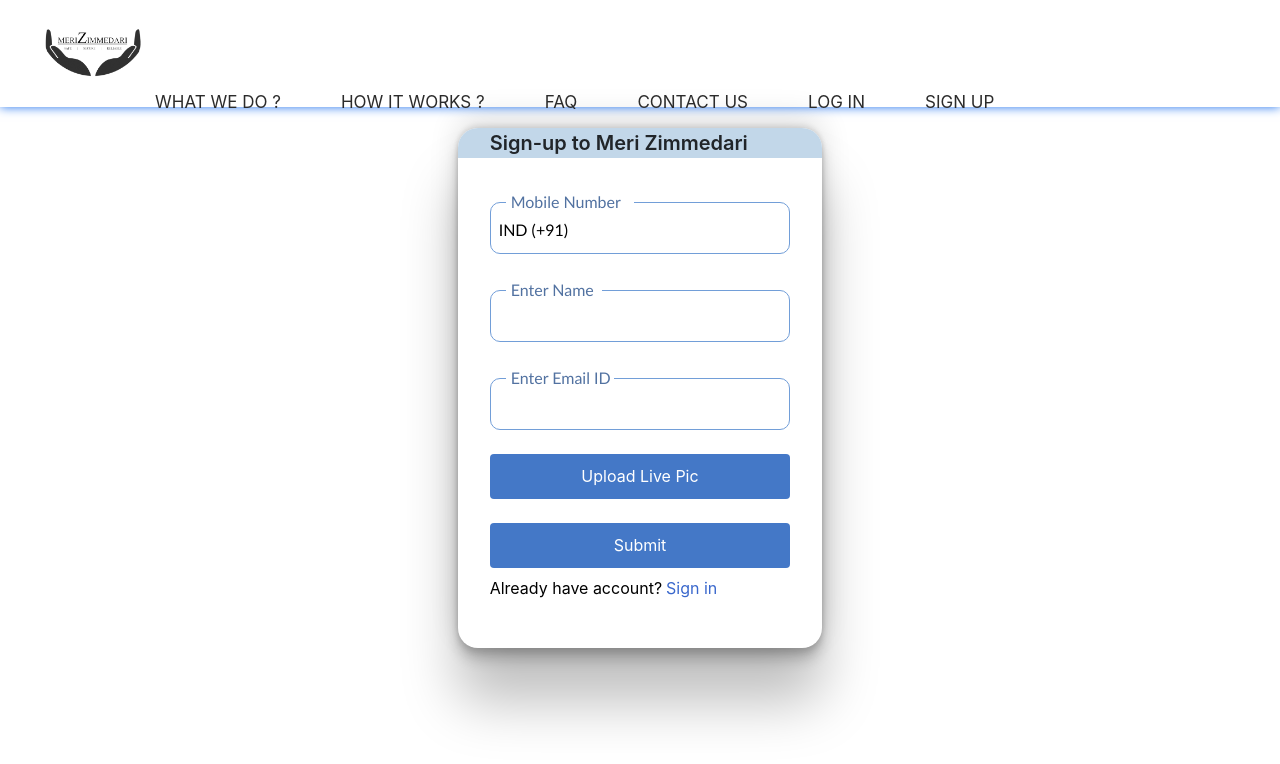
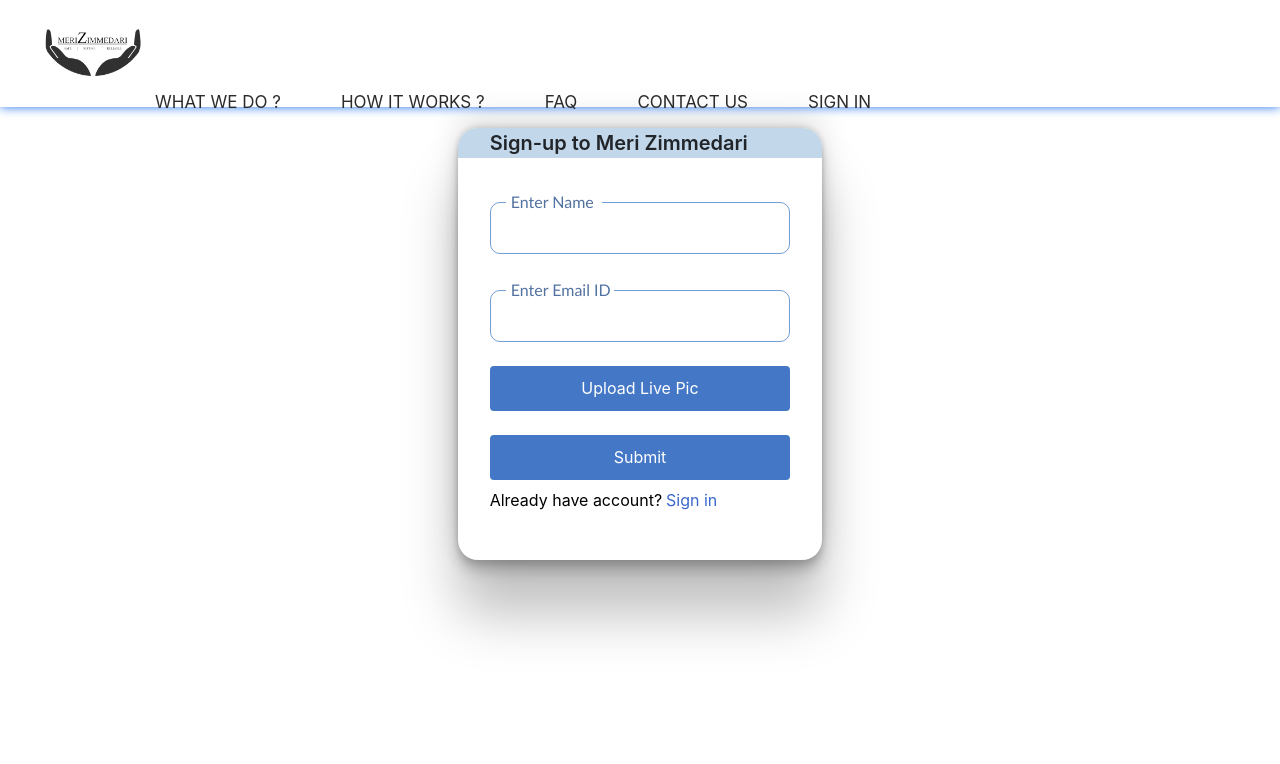
Before and after one commit to sanjaysen0001/meri-zimmedari, a React (Create React App) app: page /#/registration in a window 1280 px wide. Shown: the top 764 px of the page. Built offline with nearby package versions, Linux system fonts and the light colour scheme.

Commit message:
zimmedari

```diff
--- a/src/Component1/Forgototpverify.js
+++ b/src/Component1/Forgototpverify.js
@@ -36,11 +36,9 @@
                               <a class="nav-link" href="https://merizimmedari.com/contact.html">Contact Us</a>
                            </li>
                            <li class="nav-item">
-                              <a class="nav-link" href="https://user.merizimmedari.com/#/" target="_blank">Log in</a>
+                              <a class="nav-link" href="https://user.merizimmedari.com/#/" target="_blank">Sign in</a>
                            </li>
-                           <li class="nav-item">
-                              <a class="nav-link" href="https://user.merizimmedari.com/#/registration" target="_blank">Sign up</a>
-                           </li>
+
                         </ul>
                      </div>
                   </nav>
--- a/src/Component1/Login.js
+++ b/src/Component1/Login.js
@@ -92,11 +92,9 @@
                               <a class="nav-link" href="https://merizimmedari.com/contact.html">Contact Us</a>
                            </li>
                            <li class="nav-item">
-                              <a class="nav-link" href="https://user.merizimmedari.com/#/" target="_blank">Log in</a>
+                              <a class="nav-link" href="https://user.merizimmedari.com/#/" target="_blank">Sign in</a>
                            </li>
-                           <li class="nav-item">
-                              <a class="nav-link" href="https://user.merizimmedari.com/#/registration" target="_blank">Sign up</a>
-                           </li>
+
                         </ul>
                      </div>
                   </nav>
--- a/src/Component1/Loginwithpassword.js
+++ b/src/Component1/Loginwithpassword.js
@@ -48,11 +48,9 @@
                               <a class="nav-link" href="https://merizimmedari.com/contact.html">Contact Us</a>
                            </li>
                            <li class="nav-item">
-                              <a class="nav-link" href="https://user.merizimmedari.com/#/" target="_blank">Log in</a>
+                              <a class="nav-link" href="https://user.merizimmedari.com/#/" target="_blank">Sign in</a>
                            </li>
-                           <li class="nav-item">
-                              <a class="nav-link" href="https://user.merizimmedari.com/#/registration" target="_blank">Sign up</a>
-                           </li>
+
                         </ul>
                      </div>
                   </nav>
--- a/src/Component1/Otpveri.js
+++ b/src/Component1/Otpveri.js
@@ -42,11 +42,9 @@
                               <a class="nav-link" href="https://merizimmedari.com/contact.html">Contact Us</a>
                            </li>
                            <li class="nav-item">
-                              <a class="nav-link" href="https://user.merizimmedari.com/#/" target="_blank">Log in</a>
+                              <a class="nav-link" href="https://user.merizimmedari.com/#/" target="_blank">Sign in</a>
                            </li>
-                           <li class="nav-item">
-                              <a class="nav-link" href="https://user.merizimmedari.com/#/registration" target="_blank">Sign up</a>
-                           </li>
+
                         </ul>
                      </div>
                   </nav>
--- a/src/Component1/Register.js
+++ b/src/Component1/Register.js
@@ -42,11 +42,9 @@
                        <a class="nav-link" href="https://merizimmedari.com/contact.html">Contact Us</a>
                     </li>
                     <li class="nav-item">
-                       <a class="nav-link" href="https://user.merizimmedari.com/#/" target="_blank">Log in</a>
+                       <a class="nav-link" href="https://user.merizimmedari.com/#/" target="_blank">Sign in</a>
                     </li>
-                    <li class="nav-item">
-                       <a class="nav-link" href="https://user.merizimmedari.com/#/registration" target="_blank">Sign up</a>
-                    </li>
+
                  </ul>
               </div>
            </nav>
@@ -76,18 +74,7 @@
 
   <div className="mt-4" >
   <form>
-  <fieldset  style={{color:'rgb(82, 114, 161)', fontSize:'20px',fontFamily:'Calibri', border: "1px solid rgb(114, 158, 216)",borderRadius:'10px',height:'4rem',width:'100%'}}>
-     <legend style={{color:'rgb(82, 114, 161)',marginBottom:'-5px', fontSize:'16px',paddingLeft:'5px',fontFamily:'Calibri',marginLeft:'15px',width:'8rem'}} for="exampleInputPassword1" class="form-label">Mobile Number
 
-     </legend>
-     <button id="country" name="country" style={{border:"none",backgroundColor:'white'}}>
-     <option value="+91" style={{background:'transparent',fontSize:'16px'}}>IND (+91)</option>
-
-
-   </button>
-   <input className='shgdfjhasgdfas' style={{border:"none",outline: "none",width:"60%",fontSize:'17px',paddingTop:'8px' }} type="tel" id="mobile" name="mobile" pattern="[0-9]{10}"  required />
-
-         </fieldset>
 
 
   <fieldset className="mt-4"  style={{color:'rgb(82, 114, 161)', fontSize:'20px',fontFamily:'Calibri', border: "1px solid rgb(114, 158, 216)",borderRadius:'10px',height:'4rem',width:'100%'}}>
@@ -95,7 +82,7 @@
 
      </legend>
 
-   <input style={{border:"none",fontSize:'17px',paddingRight:'10px',outline: "none",width:"100%" ,paddingLeft:'15px'}} max={6}  type="text"  pattern="[0-9]{10}"  required />
+   <input style={{border:"none",fontSize:'17px',marginTop:'6px',paddingRight:'10px',outline: "none",width:"100%" ,paddingLeft:'15px'}} max={6}  type="text"  pattern="[0-9]{10}"  required />
 
          </fieldset>
          <fieldset  className="mt-4" style={{color:'rgb(82, 114, 161)', fontSize:'20px',fontFamily:'Calibri', border: "1px solid rgb(114, 158, 216)",borderRadius:'10px',height:'4rem',width:'100%'}}>
@@ -103,7 +90,7 @@
 
          </legend>
 
-       <input style={{border:"none",fontSize:'17px',paddingRight:'10px',outline: "none",width:"100%" ,paddingLeft:'15px'}} max={6}  type="email" id="mobile" name="mobile" pattern="[0-9]{10}"  required />
+       <input style={{border:"none",fontSize:'16px',marginTop:'5px',paddingRight:'10px',outline: "none",width:"100%" ,paddingLeft:'15px'}} max={6}  type="email" id="mobile" name="mobile" pattern="[0-9]{10}"  required />
 
              </fieldset>
 
```
Also changed, not shown: 8 other files (tests, documents, lock files or other folders).
